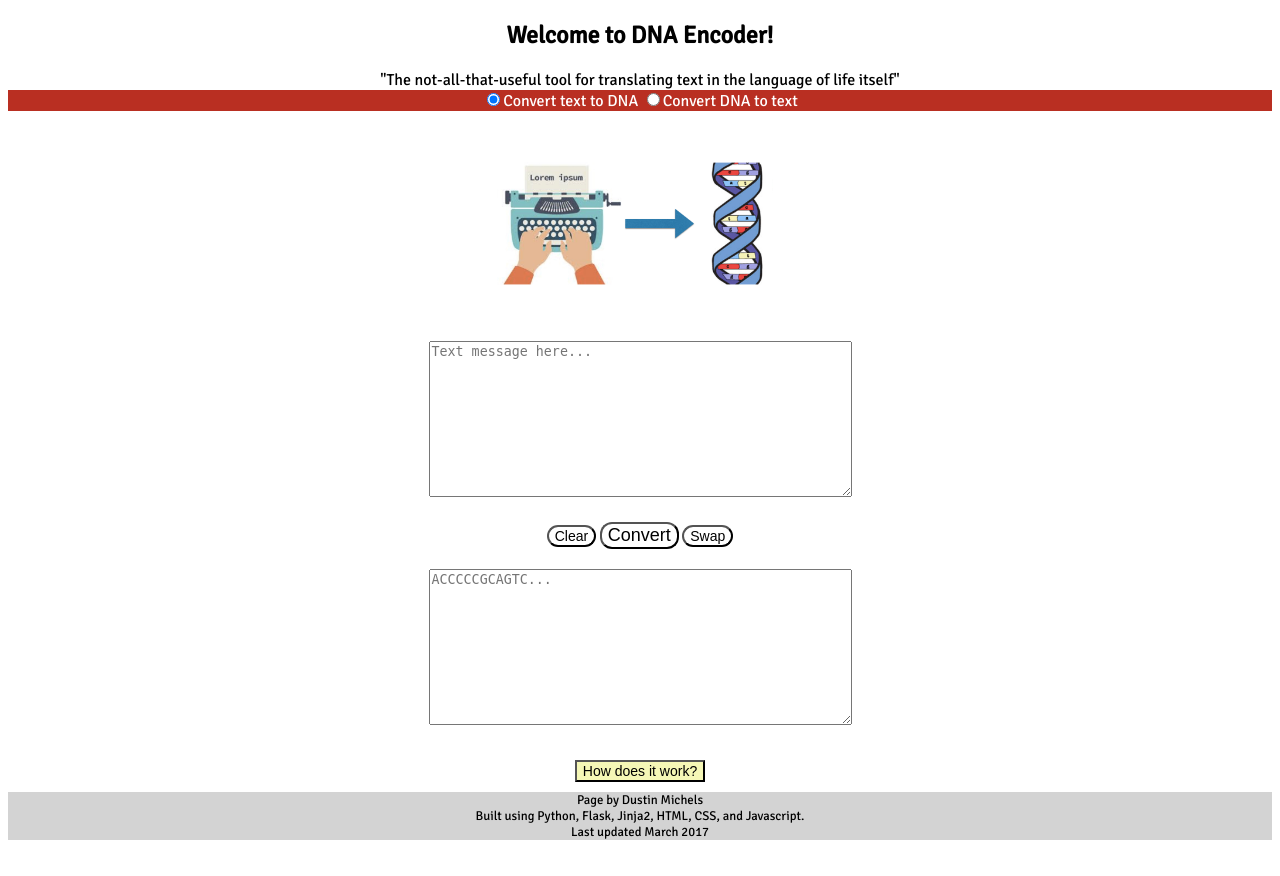
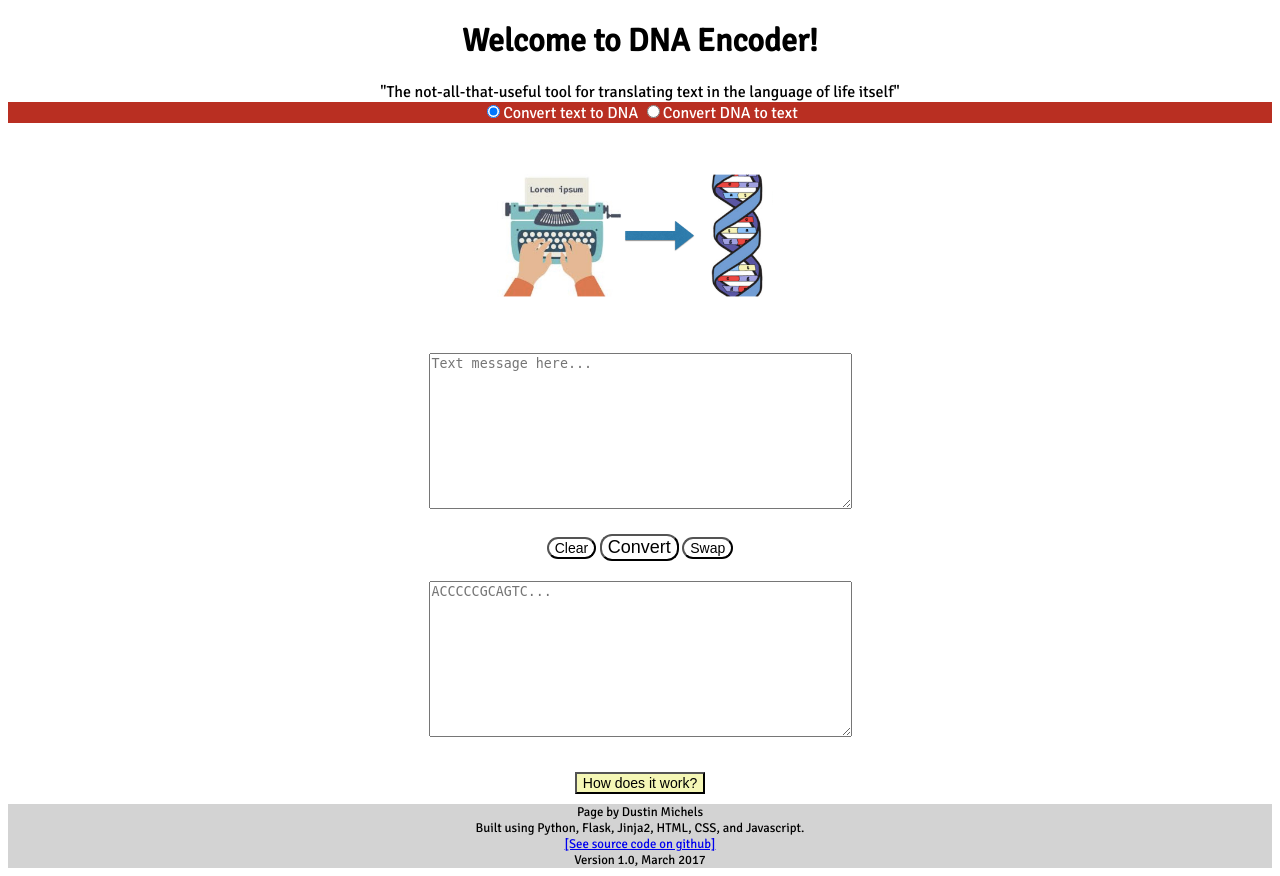
Before and after one commit to dustinmichels/dna-encoder, a Flask app: page / in a window 1280 px wide. Before the commit the page ends 840 px from the top, so only its background shows below. Run offline with Flask 2, Linux system fonts and the light colour scheme; parts of the project's set-up code (start-up, migrations or seed data) failed here and were passed over.

Commit message:
Minor style change

```diff
--- a/templates/about.html
+++ b/templates/about.html
@@ -3,7 +3,6 @@
 {% block header %}
     <button class="button button--nav" style="float:left"
             onclick="window.location.href='/'"">&larr; Back to home</button>
-
     <h1 style="clear: both">How does it work?</h1>
 
 {% endblock %}
@@ -55,6 +54,6 @@
 
     <button class="button button--nav" style="float:left"
             onclick="window.location.href='/'"">&larr; Back to home</button>
-    <div style="clear: both"></div>
+    <div style="clear:both"></div>
 
 {% endblock %}
--- a/templates/base.html
+++ b/templates/base.html
@@ -15,8 +15,8 @@
 
     {% block header %}
         <header>
-            <h2 onClick="window.location.href='/'">Welcome to DNA Encoder!</h2>
-            <p>"The not-all-that-useful tool for translating text in the language of life itself"</br></p>
+            <h1 onClick="window.location.href='/'">Welcome to DNA Encoder!</h1>
+            <p>"The not-all-that-useful tool for translating text in the language of life itself"</p>
         </header>
     {% endblock %}
 
@@ -24,10 +24,17 @@
 
     {% block footer %}
         <footer>
-            <p>Page by Dustin Michels</br>
-                Built using Python, Flask, Jinja2, HTML, CSS, and Javascript.</br>
-                Last updated March 2017
-            </p>
+            <p>Page by Dustin Michels</p>
+            <p>Built using Python, Flask, Jinja2, HTML, CSS, and Javascript.<p>
+            <a href="https://github.com/dustinmichels/dnaEncoder" target="_blank">[See source code on github]</a><br>
+            <p>Version 1.0, March 2017</p>
+
+            <!--
+            <a href="https://github.com/dustinmichels/dnaEncoder" target="_blank">
+                <img style="width: 40px; height:auto;"
+                 src="{{ url_for('static', filename='github.png') }}"/>
+            </a>
+            -->
         </footer>
     {% endblock %}
 
```
Also changed, not shown: static/github.png (added).
